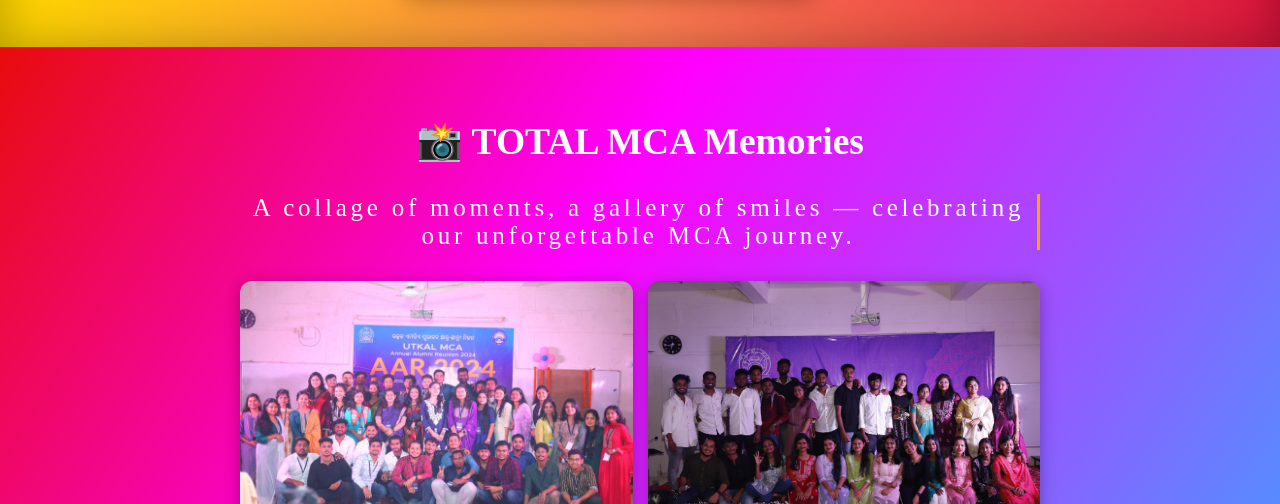
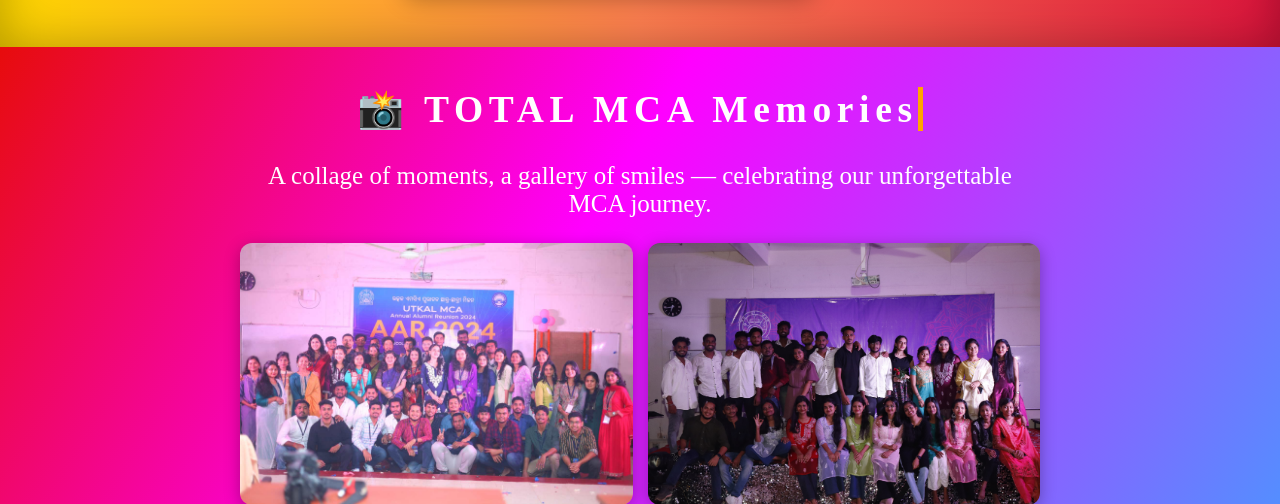
Before and after one commit to aurokp/MCAFarewell2k25, a plain HTML site: page index.html in a window 1280 px wide. Shown: the part 1012-1516 px from the top of the page. Drawn offline with Linux system fonts and the light colour scheme; a web font is replaced by a local one.

Commit message:
Update index.html

```diff
--- a/index.html
+++ b/index.html
@@ -27,8 +27,8 @@
 
 <section class="section memories" id="memories">
     <div class="content">
-      <h2 >📸 TOTAL MCA Memories</h2>
-      <p class="typewriter">
+      <h2 class="typewriter">📸 TOTAL MCA Memories</h2>
+      <p >
         A collage of moments, a gallery of smiles — celebrating our unforgettable MCA journey.
       </p>
 
```
